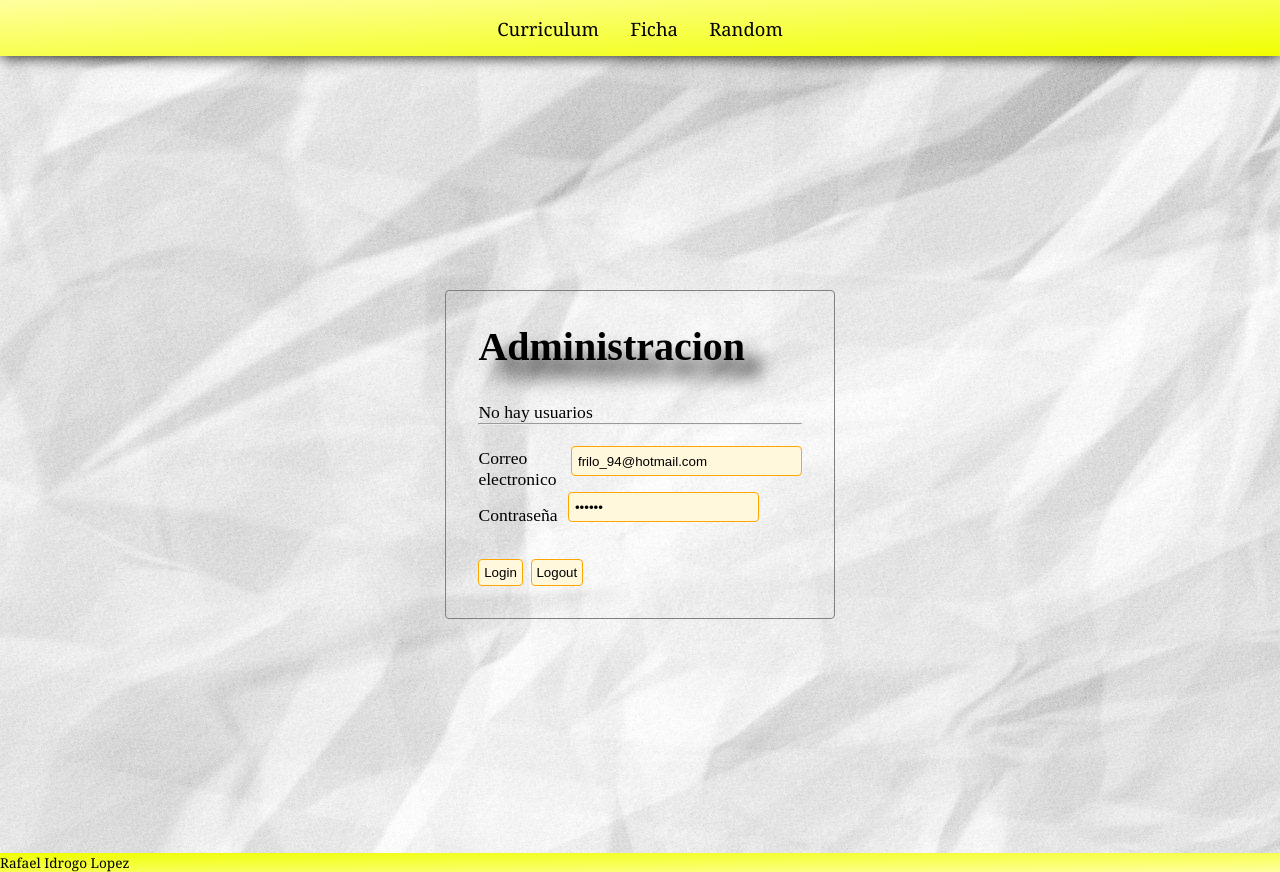
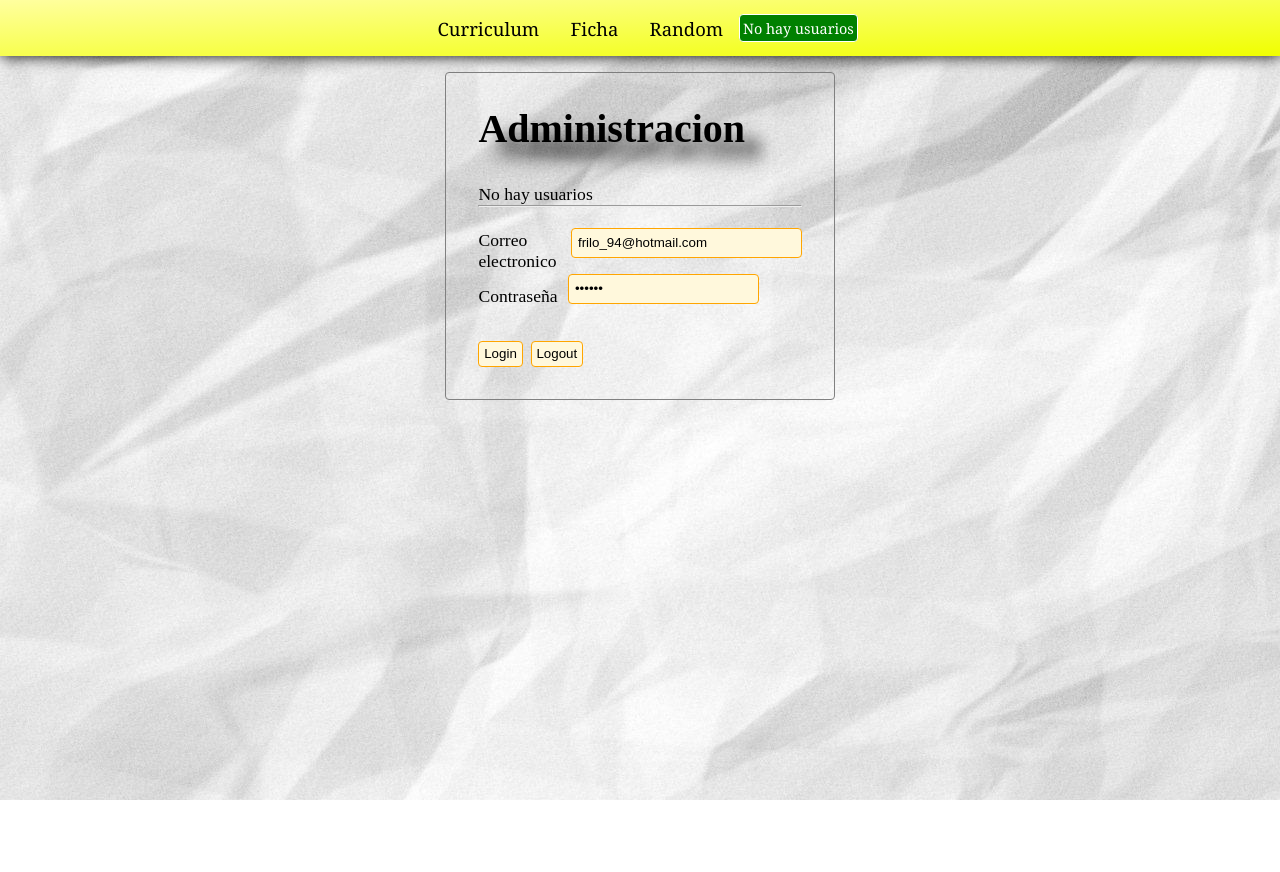
Before and after one commit to rafajlpz/cv-vue, a Vue app: page /about in a window 1280 px wide. After the commit the page ends 800 px from the top, so only its background shows below. Built offline with nearby package versions, Linux system fonts and the light colour scheme; no server answers; the database is empty.

Commit message:
Firebase subir imagenes storage
-firebase.cloud.js
-Contacto.vue

```diff
--- a/src/App.vue
+++ b/src/App.vue
@@ -1,7 +1,7 @@
 <template>
-  <mi-menu></mi-menu>
+  <mi-menu :correo="store.getEmailUser"></mi-menu>
   <router-view />
-  <mi-footer></mi-footer>
+  <!-- <mi-footer></mi-footer> -->
 
 </template>
 
@@ -10,18 +10,14 @@
 *,
 *::before,
 *::after {
+  margin: 0;
+  padding: 0;
   box-sizing: border-box;
 }
+#app{
 
-#app {
-  display: grid;
-  /* auto lo que necesita, 1fr estira todo lo que pueda, y el auto lo mismo que el primero */
-  grid-template-rows: 1fr auto;
+}
 
-  padding: 0;
-  margin: 0;
-  min-height: 100vh;
-}
 body {
   font-size: 1.1rem;
   margin-top: 4.5rem;
--- a/src/components/MiFooter.vue
+++ b/src/components/MiFooter.vue
@@ -9,7 +9,16 @@
 
 
 .main-footer {
-  margin-top: 1rem;
+  /* margin-top: 1rem;
+  position:fixed; */
+  display: flex;
+  height: 100vh;
+  /* grid-template-columns: repeat(auto-fit, minmax(200px, 1fr)); */
+  /* grid-auto-rows: auto; */
+  /* grid-gap: 10px; */
+  /* margin: 0 auto; */
+  /* max-width: 100%; */
+  /* padding-left: 180px; */
 
 
   font-family: Cambria, Cochin, Georgia, Times, 'Times New Roman', serif;
--- a/src/components/MiMenu.vue
+++ b/src/components/MiMenu.vue
@@ -4,17 +4,25 @@
     Curriculum</router-link>
     <router-link to="/contacto">Ficha</router-link>
     <router-link to="/about">Random</router-link>
+    <span class="correo">{{correo}}</span>
+
+
   </nav>
 </template>
 
-<script></script>
+<script setup>
+
+
+defineProps({
+  correo:{
+    type: String,
+    default: ""
+  }
+})
+
+</script>
 
 <style>
-* {
-  margin: 0;
-  padding: 0;
-  box-sizing: border-box;
-}
 
 .main-menu {
   display: flex;
@@ -51,5 +59,14 @@
   box-shadow: rgb(0 0 0 / 30%) 0 0 2px, rgb(231 238 236) 0 0 0 0.75px;
 }
 
+.correo{
+  font-size: 0.9rem;
+  color: white;
+  background-color: green;
+  border: 1px solid white;
+  border-radius: 4px;
+  padding: 0.2rem;
+}
+
 
 </style>
--- /dev/null
+++ b/src/hook/firebase.cloud.js
@@ -0,0 +1,10 @@
+import { storage } from "@/hook/firebase.config";
+import { ref, getDownloadURL } from "firebase/storage";
+
+export const getURL = async (ruta = "contenido/alpaquita.jpg") => {
+
+    const pathReference = ref(storage, ruta);
+    const url = await getDownloadURL(pathReference);
+    return url;
+
+};
--- a/src/hook/firebase.config.js
+++ b/src/hook/firebase.config.js
@@ -2,6 +2,8 @@
 import { initializeApp } from "firebase/app";
 import { getFirestore } from "firebase/firestore";
 import { getAuth} from "firebase/auth";
+import { getStorage } from "firebase/storage";
+// import { getStorage}  from "firebase/storage";
 
 
 // TODO: Add SDKs for Firebase products that you want to use
@@ -20,10 +22,10 @@ const firebaseConfig = {
 
 
 // Initialize Firebase
-const app = initializeApp(firebaseConfig);
+export const app = initializeApp(firebaseConfig);
+export const storage = getStorage(app);
+export const db = getFirestore(app);
+export const auth = getAuth();
 
 //Iniciar Cloud Firestore y obtener referencia del servicio
 //Autentificacion
-
-export const db = getFirestore(app);
-export const auth = getAuth();
--- a/src/store/datosPersonales.js
+++ b/src/store/datosPersonales.js
@@ -21,7 +21,7 @@ export const useStoreDatosPersonales = defineStore("datosPersonales", {
       this.curriculum = [];
       resultadoConsulta.forEach((fila) => {
         this.curriculum.push(fila.data());
-        console.log(fila.data(),'Id--->',fila.id)
+        // console.log(fila.data(),'Id--->',fila.id)
       });
     },
   },
--- a/src/store/users.js
+++ b/src/store/users.js
@@ -1,34 +1,40 @@
 import { defineStore } from "pinia";
 import { auth } from "@/hook/firebase.config";
-import { signInWithEmailAndPassword, signOut, onAuthStateChanged } from "firebase/auth";
-
-
+import {
+  signInWithEmailAndPassword,
+  signOut,
+  onAuthStateChanged,
+} from "firebase/auth";
 
 export const useStoreUsers = defineStore("users", {
   state: () => {
     return {
       user: null,
-
     };
   },
-  getters:{
-    getEmailUser: (state) =>{
-      return state.user && state.user.email ? state.user.email : "No hay usuarios";
-    }
-  }
-  ,
+  getters: {
+    getEmailUser: (state) => {
+      return state.user && state.user.email
+        ? state.user.email
+        : "No hay usuarios";
+    },
+  },
   actions: {
     async signIn({ email, password }) {
-    const userCredential = await signInWithEmailAndPassword(auth, email, password);
-    this.user = userCredential.user;
-    // response.value;
+      const userCredential = await signInWithEmailAndPassword(
+        auth,
+        email,
+        password
+      );
+      this.user = userCredential.user;
+      // response.value;
     },
-    logged(){
+    logged() {
       onAuthStateChanged(auth, (user) => {
         if (user) {
           // User is signed in, see docs for a list of available properties
           // https://firebase.google.com/docs/reference/js/firebase.User
-         this.user = user;
+          this.user = user;
           // ...
         } else {
           // User is signed out
--- a/src/views/Contacto.vue
+++ b/src/views/Contacto.vue
@@ -21,18 +21,42 @@
 
       <div class="footer-tarjeta">github/rafajlpz</div>
     </div>
+  <img :src="url" alt="Alpaquita">
   </div>
 </template>
 
 <script setup>
 //Importacion el store de Pinia o variables centralizada de nuestra app
+// import { getStorage } from  "@firebase/storage";
+
+// import {ref, getDownloadURL} from "@firebase/storage";
+
 import { useStoreDatosPersonales } from "@/store/datosPersonales.js";
+import { getURL } from "@/hook/firebase.cloud";
+import {ref} from "vue";
+
+const url = ref("");
+
+
 
 const datos = useStoreDatosPersonales();
 datos.setDatosCurriculum();
 
 const store = useStoreDatosPersonales();
 store.setDatosCurriculum();
+
+
+(async ()=>{
+  try {
+    url.value = await getURL();
+  } catch (error) {
+    alert(error.message)
+  }
+
+})();
+
+
+
 </script>
 
 <style>
```
